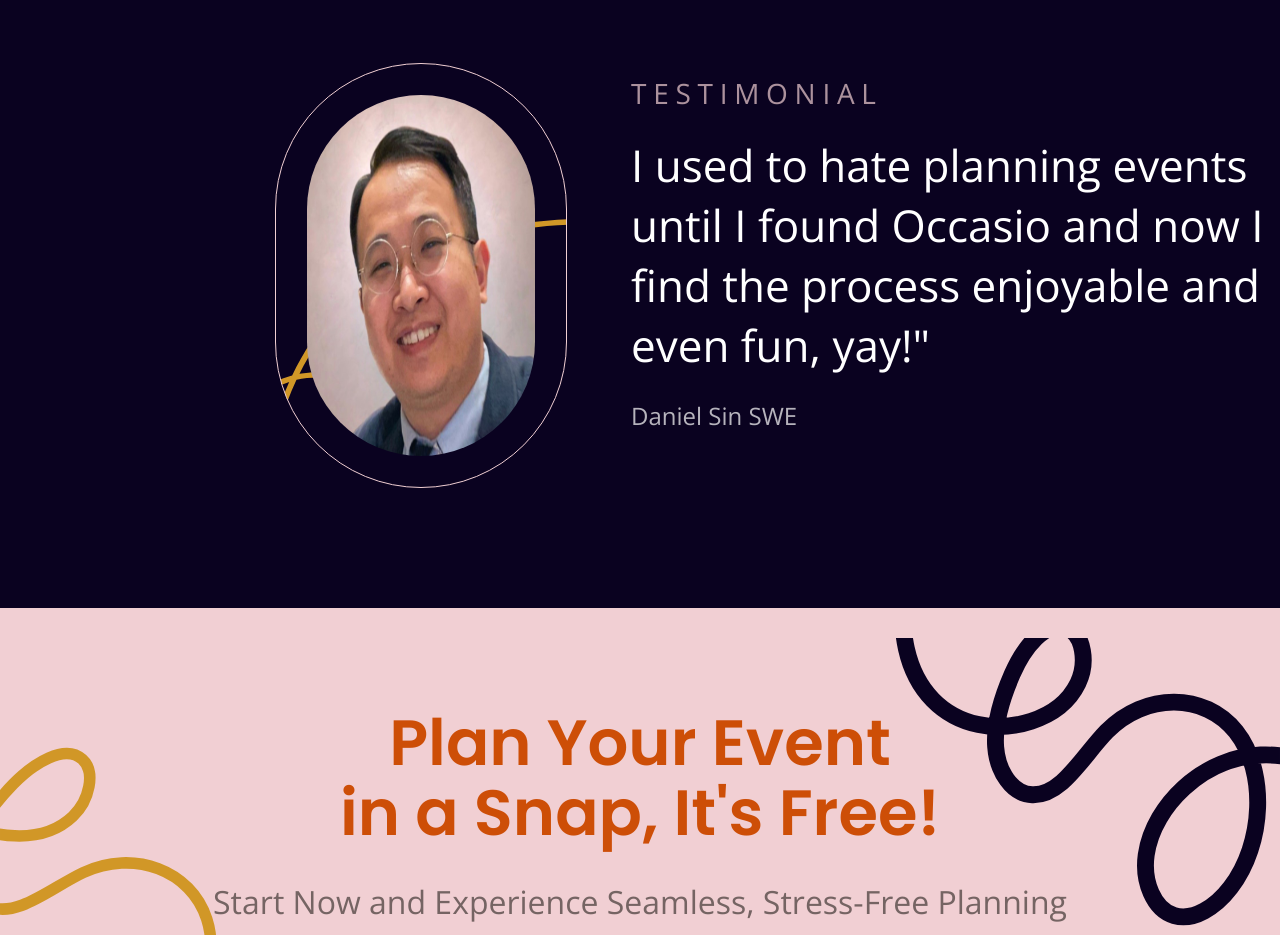
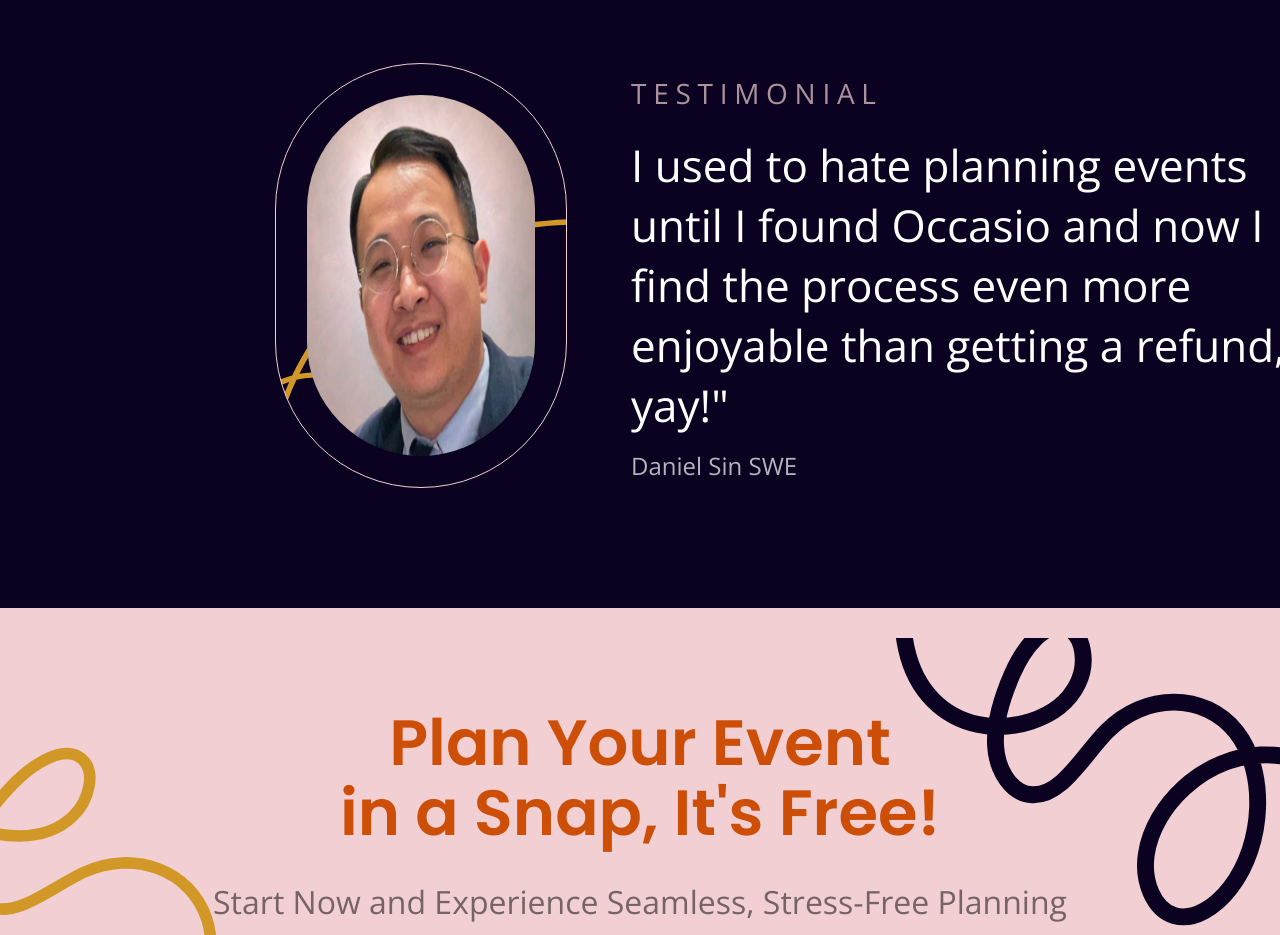
Before and after one commit to reinforced-eevee/occasio, a React app: page / in a window 1280 px wide. Shown: the part 3040-3975 px from the top of the page. Built offline with nearby package versions, Linux system fonts and the light colour scheme; a web font is replaced by a local one.

Commit message:
fixed daniel text

```diff
--- a/src/components/SplashBody2.jsx
+++ b/src/components/SplashBody2.jsx
@@ -12,7 +12,7 @@
       </div>
       <div className="testimonial">
         <div className="testimonial-header">Testimonial</div>
-        <div className="testimonial-text">I used to hate planning events until I found Occasio and now I find the process enjoyable and even fun, yay!"</div>
+        <div className="testimonial-text">I used to hate planning events until I found Occasio and now I find the process even more enjoyable than getting a refund, yay!"</div>
         <div className="testimonial-giver">Daniel Sin SWE</div>
       </div>
     </div>
--- a/src/styling/SplashBody2.css
+++ b/src/styling/SplashBody2.css
@@ -131,6 +131,7 @@
   font-style: normal;
   font-weight: 400;
   line-height: 33px;
+  margin: 50px 0px 0px 0px;
   /* identical to box height */
   color: #FFFFFF;
   mix-blend-mode: normal;
```
